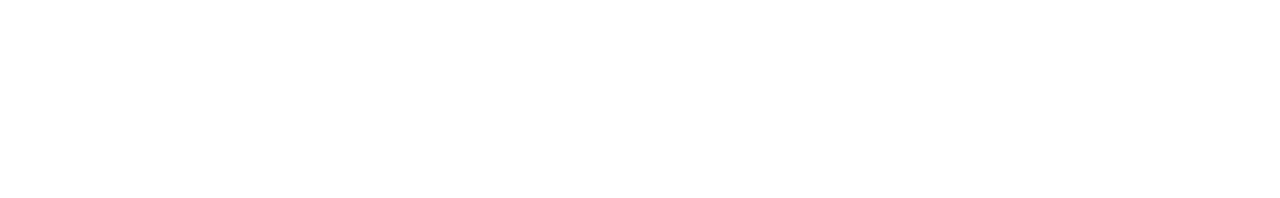
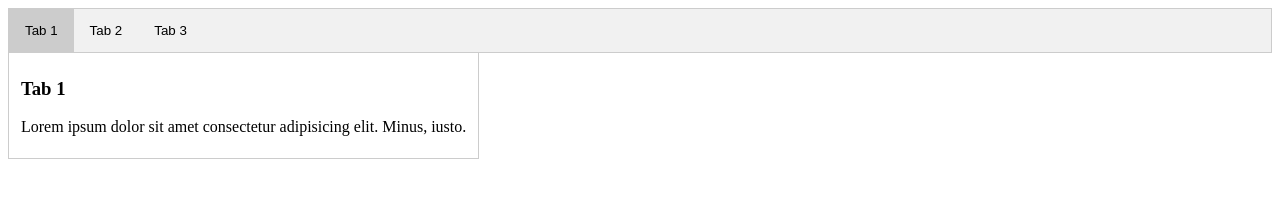
Before and after one commit to rdeeno/tabs, a plain HTML site: page index.html in a window 1280 px wide. Drawn offline with Linux system fonts and the light colour scheme.

Commit message:
tabs made

```diff
--- a/index.html
+++ b/index.html
@@ -10,7 +10,23 @@
 </head>
 
 <body>
-
+    <div class="tab">
+        <button class="active">Tab 1</button>
+        <button>Tab 2</button>
+        <button>Tab 3</button>
+    </div>
+    <div class="tabcontent visible">
+        <h3>Tab 1</h3>
+        <p>Lorem ipsum dolor sit amet consectetur adipisicing elit. Minus, iusto.</p>
+    </div>
+    <div class="tabcontent">
+        <h3>Tab 2</h3>
+        <p>Lorem ipsum dolor sit amet consectetur adipisicing elit. Minus, iusto.</p>
+    </div>
+    <div class="tabcontent">
+        <h3>Tab 3</h3>
+        <p>Lorem ipsum dolor sit amet consectetur adipisicing elit. Minus, iusto.</p>
+    </div>
     <script src="tabs.js"></script>
 </body>
 
--- a/style.css
+++ b/style.css
@@ -0,0 +1,38 @@
+.tab {
+    overflow: hidden;
+    border: 1px solid #ccc;
+    background-color: #f1f1f1;
+    position: relative;
+}
+
+.tab button {
+    background-color: inherit;
+    float: left;
+    border: none;
+    outline: none;
+    cursor: pointer;
+    padding: 14px 16px;
+    transition: 0.3s;
+}
+
+.tab button:hover {
+    background-color: #ddd;
+}
+
+.tab button.active {
+    background-color: #ccc;
+}
+
+.tabcontent {
+    opacity: 0;
+    visibility: hidden;
+    padding: 6px 12px;
+    border: 1px solid #ccc;
+    border-top: none;
+    position: absolute;
+}
+
+.tabcontent.visible {
+    opacity: 1;
+    visibility: visible;
+}
--- a/tabs.js
+++ b/tabs.js
@@ -0,0 +1,21 @@
+var tabBtn = [...document.querySelectorAll('button')];
+var tabContent = [...document.querySelectorAll('.tabcontent')];
+var current = 0;
+var clicked;
+tabBtn.forEach(elm => {
+    elm.addEventListener('click', tabChange)
+})
+
+function tabChange(e) {
+    var target = e.target;
+
+    clicked = tabBtn.indexOf(target)
+    tabContent[current].classList.remove('visible')
+    tabBtn[current].classList.remove('active')
+    current++
+    if (current >= tabContent.length) {
+        current = clicked;
+    }
+    tabContent[current].classList.add('visible')
+    tabBtn[current].classList.add('active')
+}
```
